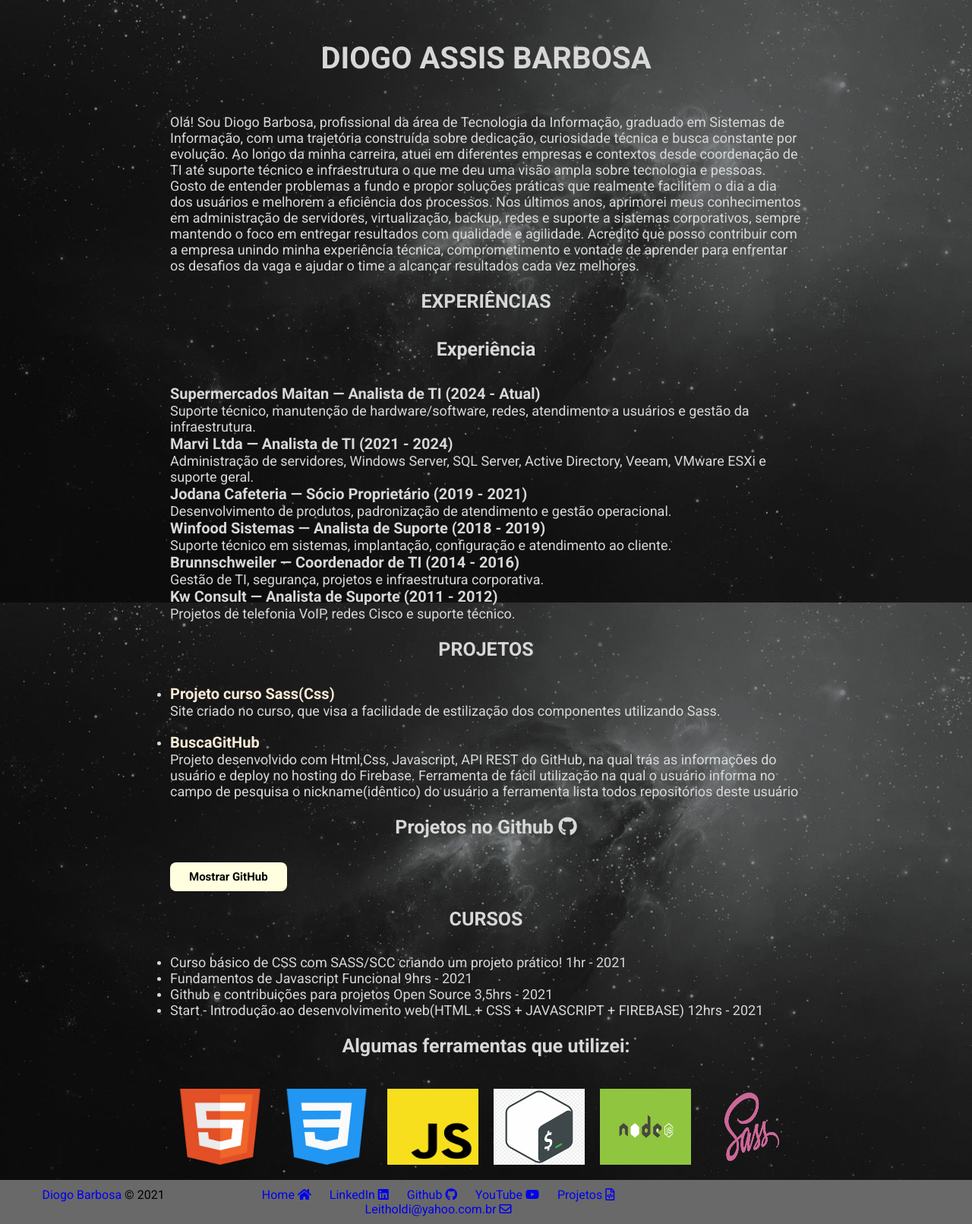
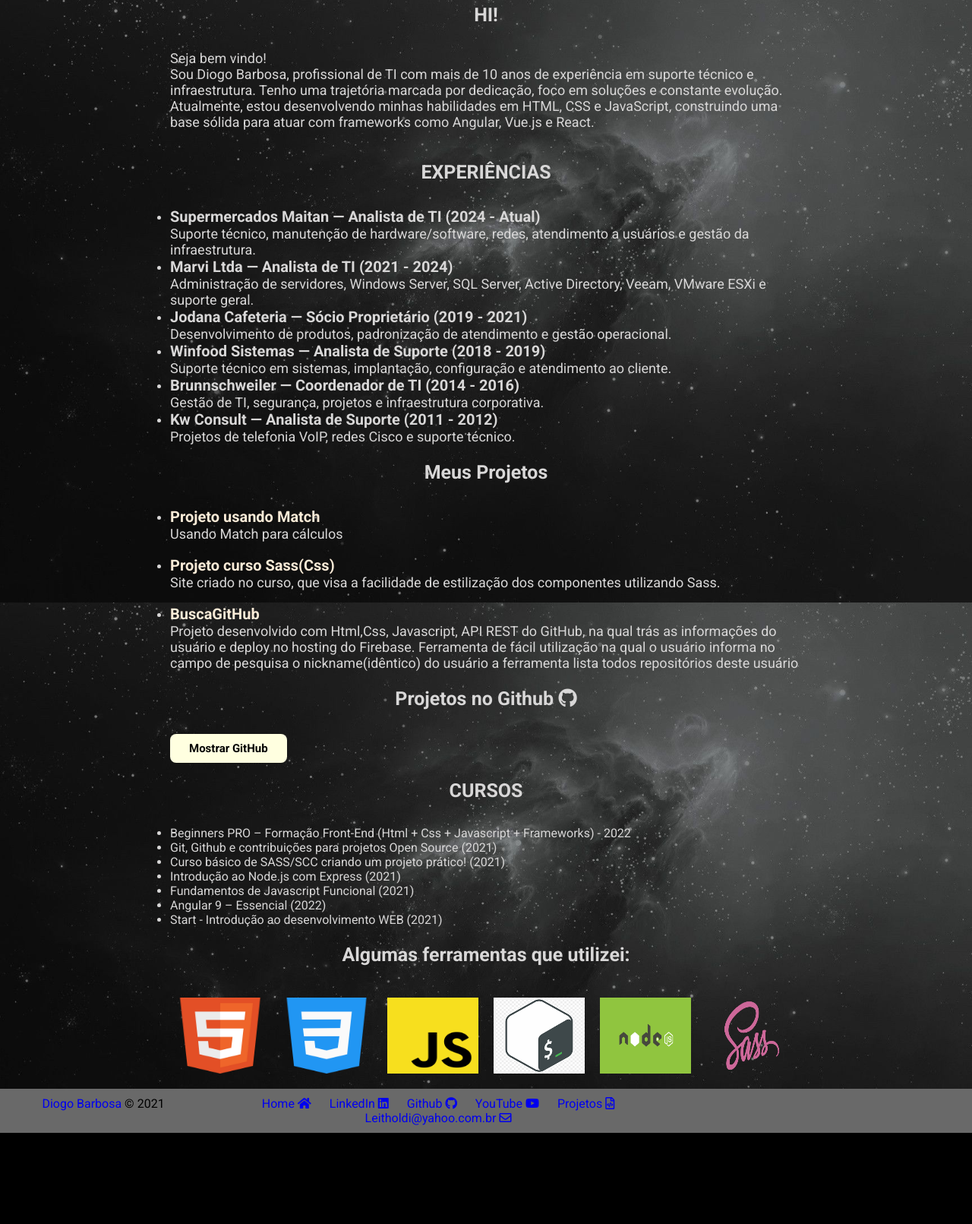
Before and after one commit to DGOBARBOSA/dgobarbosa, a plain HTML site: page public/index.html in a window 1280 px wide. Shown: the part 7-1618 px from the top of the page at 76% size. After the commit the page ends 1498 px from the top, so only its background shows below. Drawn offline with Linux system fonts and the light colour scheme.

Commit message:
Update 2025 index.html

```diff
--- a/public/index.html
+++ b/public/index.html
@@ -16,60 +16,51 @@
 <body>
 
   <section class="sections" id="sobre">
-    <h1>DIOGO ASSIS BARBOSA</h1>
-
+    <h2>HI!</h2>
     <div>
       <p>
-        Olá!
-        Sou Diogo Barbosa, profissional da área de Tecnologia da Informação, graduado em Sistemas de Informação, com uma trajetória construída sobre dedicação, curiosidade técnica e busca constante por evolução.
-
-        Ao longo da minha carreira, atuei em diferentes empresas e contextos desde coordenação de TI até suporte técnico e infraestrutura o que me deu uma visão ampla sobre tecnologia e pessoas. Gosto de entender problemas a fundo e propor soluções práticas que realmente facilitem o dia a dia dos usuários e melhorem a eficiência dos processos.
-
-        Nos últimos anos, aprimorei meus conhecimentos em administração de servidores, virtualização, backup, redes e suporte a sistemas corporativos, sempre mantendo o foco em entregar resultados com qualidade e agilidade.
-
-        Acredito que posso contribuir com a empresa unindo minha experiência técnica, comprometimento e vontade de aprender para enfrentar os desafios da vaga e ajudar o time a alcançar resultados cada vez melhores.
-
+        Seja bem vindo!</p>
+        <p>Sou Diogo Barbosa, profissional de TI com mais de 10 anos de experiência em suporte técnico e infraestrutura. Tenho uma trajetória marcada por dedicação, foco em soluções e constante evolução. <br> Atualmente, estou desenvolvendo minhas habilidades em HTML, CSS e JavaScript, construindo uma base sólida para atuar com frameworks como Angular, Vue.js e React.</p><br>
       </p>
     </div>
   </section>
 
   <section class="sections" id="experiencias">
     <h2>EXPERIÊNCIAS</h2>
-
     <div class="experiencia">
       <section>
-      <h2>Experiência</h2>
-
-
-      <h3>Supermercados Maitan — Analista de TI (2024 - Atual)</h3>
+        <ul>
+          <li><h3>Supermercados Maitan — Analista de TI (2024 - Atual)</h3>
           <p>Suporte técnico, manutenção de hardware/software, redes, atendimento a usuários e gestão da infraestrutura.</p>
-
-
-      <h3>Marvi Ltda — Analista de TI (2021 - 2024)</h3>
+          </li>
+          <li><h3>Marvi Ltda — Analista de TI (2021 - 2024)</h3>
           <p>Administração de servidores, Windows Server, SQL Server, Active Directory, Veeam, VMware ESXi e suporte geral.</p>
-
-
-      <h3>Jodana Cafeteria — Sócio Proprietário (2019 - 2021)</h3>
+          </li>
+          <li><h3>Jodana Cafeteria — Sócio Proprietário (2019 - 2021)</h3>
           <p>Desenvolvimento de produtos, padronização de atendimento e gestão operacional.</p>
-
-
-      <h3>Winfood Sistemas — Analista de Suporte (2018 - 2019)</h3>
+          </li>
+          <li><h3>Winfood Sistemas — Analista de Suporte (2018 - 2019)</h3>
           <p>Suporte técnico em sistemas, implantação, configuração e atendimento ao cliente.</p>
-
-
-      <h3>Brunnschweiler — Coordenador de TI (2014 - 2016)</h3>
+          </li>
+          <li><h3>Brunnschweiler — Coordenador de TI (2014 - 2016)</h3>
           <p>Gestão de TI, segurança, projetos e infraestrutura corporativa.</p>
-
-
-      <h3>Kw Consult — Analista de Suporte (2011 - 2012)</h3>
+          </li>
+          <li><h3>Kw Consult — Analista de Suporte (2011 - 2012)</h3>
           <p>Projetos de telefonia VoIP, redes Cisco e suporte técnico.</p>
+          </li>
+        </ul>
        </section>
     </div>
   </section>
   <section class="sections" id="projetos">
     <div>
-      <h2>PROJETOS</h2>
+      <h2>Meus Projetos</h2>
       <ul>
+        <li><a href="https://usandomathjs.web.app/#homeProjeto" target="_blank">
+            <h3>Projeto usando Match</h3>
+          </a>
+          <p>Usando Match para cálculos</p><br>
+        </li>
         <li><a href="https://curso-sass.web.app/" target="_blank">
             <h3>Projeto curso Sass(Css)</h3>
           </a>
@@ -115,25 +106,14 @@
   <section class="sections" id="cursos">
     <h2>CURSOS</h2>
       <ul>
-
-      <li>
-        <p>Curso básico de CSS com SASS/SCC criando um projeto prático! 1hr - 2021
-        </p>
-      </li>
-
-      <li>
-        <p>Fundamentos de Javascript Funcional 9hrs - 2021</p>
-      </li>
-
-      <li>
-        <p>Github e contribuições para projetos Open Source 3,5hrs - 2021</p>
-      </li>
-
-      <li>
-        <p>Start - Introdução ao desenvolvimento web(HTML + CSS + JAVASCRIPT + FIREBASE) 12hrs - 2021</p>
-      </li>
+        <li>Beginners PRO – Formação Front-End (Html + Css + Javascript + Frameworks) - 2022</li>
+        <li>Git, Github e contribuições para projetos Open Source (2021)</li>
+        <li>Curso básico de SASS/SCC criando um projeto prático! (2021)</li>
+        <li>Introdução ao Node.js com Express (2021)</li>
+        <li>Fundamentos de Javascript Funcional (2021)</li>
+        <li>Angular 9 – Essencial (2022)</li>
+        <li>Start - Introdução ao desenvolvimento WEB (2021)</li>
       </ul>
-
   </section>
   <section class="sections" id="ferramentas">
     <h2>Algumas ferramentas que utilizei:</h2>
```
Lines whose indentation alone changed are shown as unchanged.
